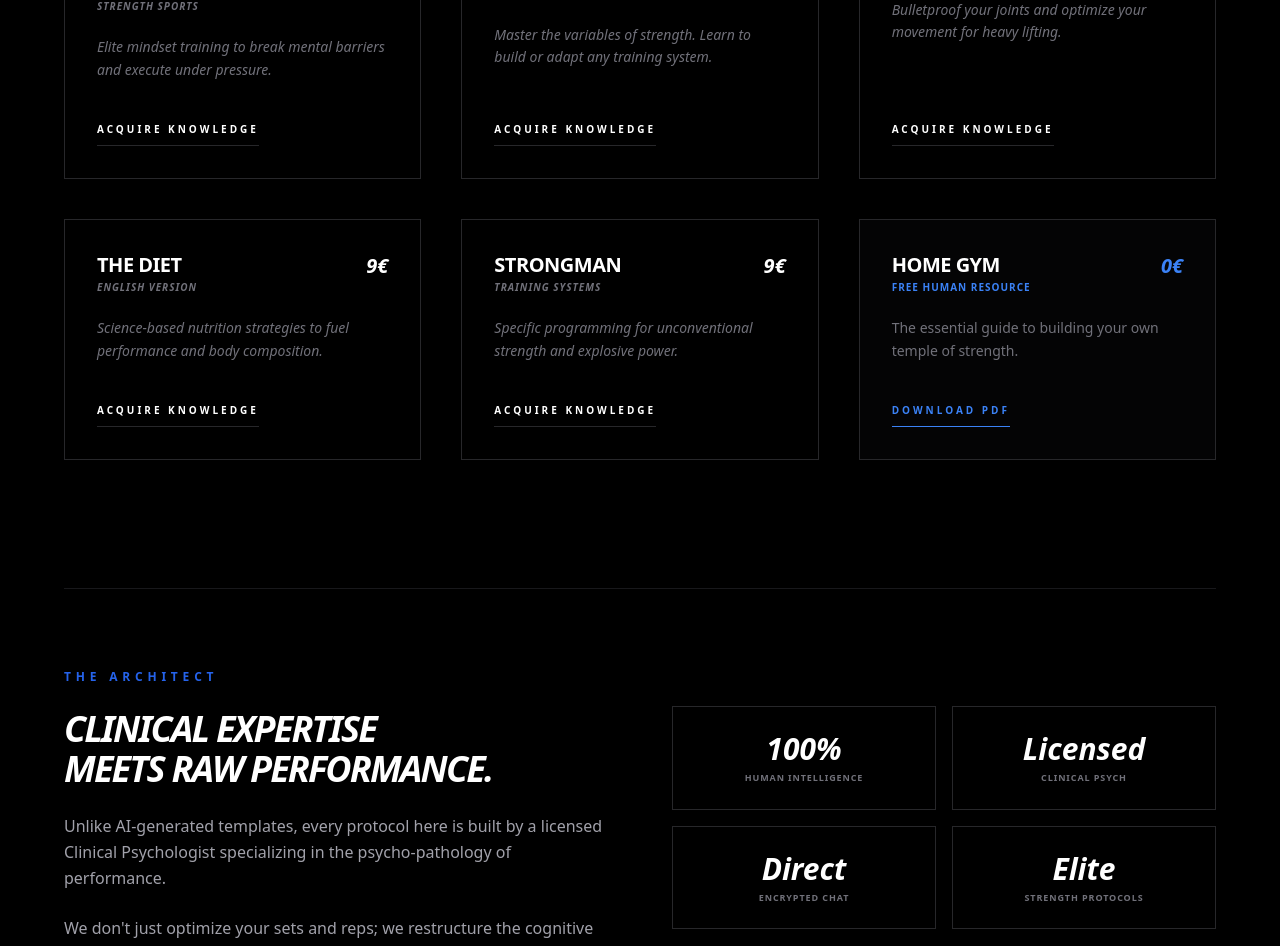
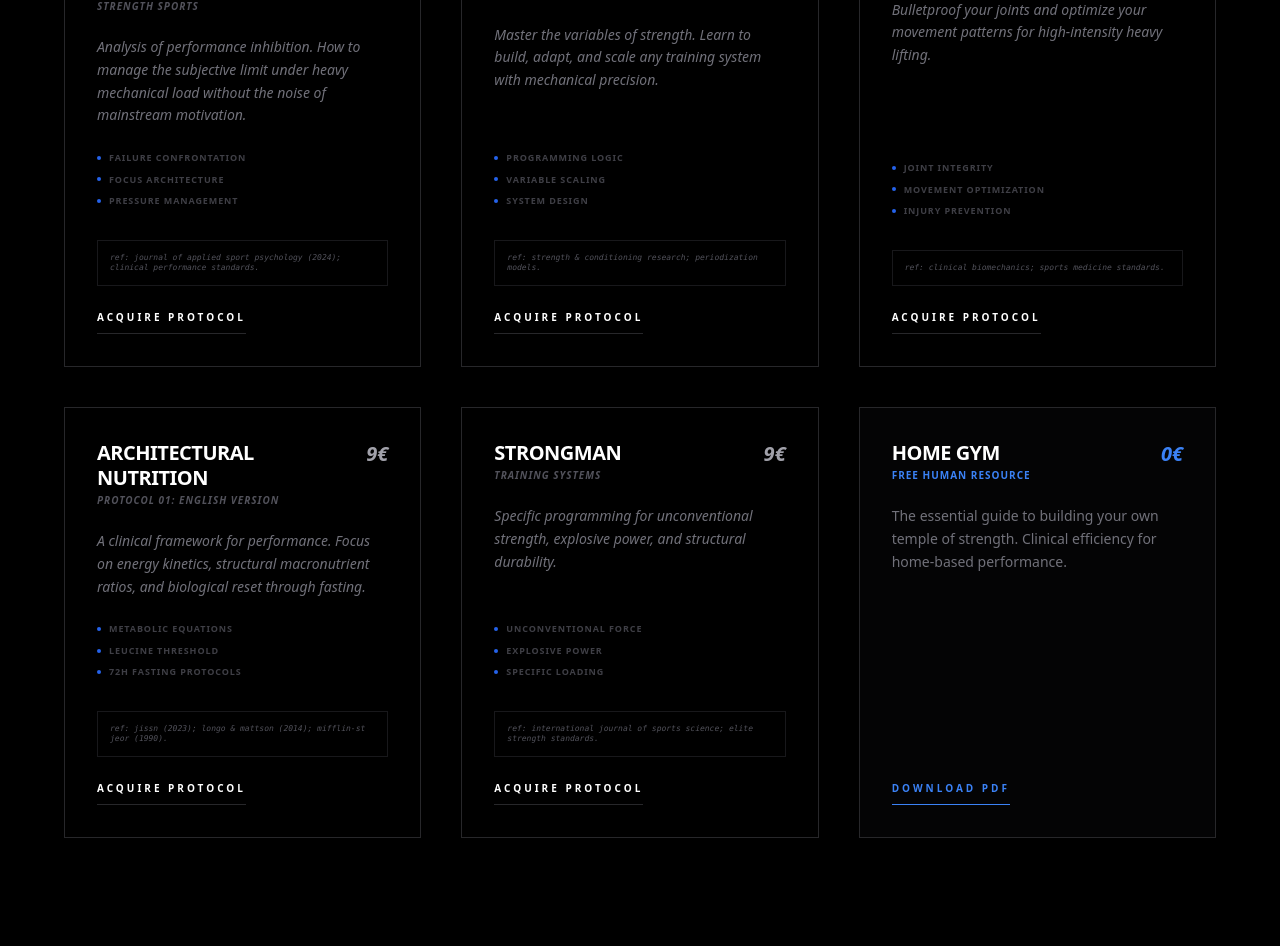
Before and after one commit to LeoParlaforce/parlaforce, a Next.js app: page /programs in a window 1280 px wide. Shown: the part 540-1486 px from the top of the page. Built offline with nearby package versions, Linux system fonts and the light colour scheme.

Commit message:
programs

```diff
--- a/app/programs/page.tsx
+++ b/app/programs/page.tsx
@@ -20,45 +20,55 @@ const mainApp = {
 
 const guides = [
   {
-    title: "Psychological Guide",
+    title: "Psychological Protocol",
     subtitle: "Stop being a little b!tch in strength sports",
     price: "15€",
-    description: "Elite mindset training to break mental barriers and execute under pressure.",
+    description: "Analysis of performance inhibition. How to manage the subjective limit under heavy mechanical load without the noise of mainstream motivation.",
+    features: ["Failure Confrontation", "Focus Architecture", "Pressure Management"],
+    references: "Ref: Journal of Applied Sport Psychology (2024); Clinical performance standards.",
     link: "https://buy.stripe.com/6oE2bfGzln310EBq3zDeJ5HH",
   },
   {
     title: "Create Your Program",
     subtitle: "Customization & Design",
     price: "12€",
-    description: "Master the variables of strength. Learn to build or adapt any training system.",
+    description: "Master the variables of strength. Learn to build, adapt, and scale any training system with mechanical precision.",
+    features: ["Programming Logic", "Variable Scaling", "System Design"],
+    references: "Ref: Strength & Conditioning Research; Periodization Models.",
     link: "https://buy.stripe.com/6oE2bfGzln310EBqOQE5vPij",
   },
   {
     title: "Mobility",
     subtitle: "Reinforce your body",
     price: "12€",
-    description: "Bulletproof your joints and optimize your movement for heavy lifting.",
+    description: "Bulletproof your joints and optimize your movement patterns for high-intensity heavy lifting.",
+    features: ["Joint Integrity", "Movement Optimization", "Injury Prevention"],
+    references: "Ref: Clinical Biomechanics; Sports Medicine Standards.",
     link: "https://buy.stripe.com/6oE2bfGzln310EBq2zrmKT7o",
   },
   {
-    title: "The Diet",
-    subtitle: "English Version",
+    title: "Architectural Nutrition",
+    subtitle: "Protocol 01: English Version",
     price: "9€",
-    description: "Science-based nutrition strategies to fuel performance and body composition.",
+    description: "A clinical framework for performance. Focus on energy kinetics, structural macronutrient ratios, and biological reset through fasting.",
+    features: ["Metabolic Equations", "Leucine Threshold", "72h Fasting Protocols"],
+    references: "Ref: JISSN (2023); Longo & Mattson (2014); Mifflin-St Jeor (1990).",
     link: "https://buy.stripe.com/6oE2bfGzln310EBq5UnMtkxl",
   },
   {
     title: "Strongman",
     subtitle: "Training Systems",
     price: "9€",
-    description: "Specific programming for unconventional strength and explosive power.",
+    description: "Specific programming for unconventional strength, explosive power, and structural durability.",
+    features: ["Unconventional Force", "Explosive Power", "Specific Loading"],
+    references: "Ref: International Journal of Sports Science; Elite Strength Standards.",
     link: "https://buy.stripe.com/6oE2bfGzln310EBqT1Eicmj9",
   },
 ]
 
 export default function ProgramsPage() {
   return (
-    <div className="min-h-screen bg-black text-white py-24 px-6 font-sans">
+    <div className="min-h-screen bg-black text-white py-24 px-6 font-sans lowercase">
       <div className="max-w-6xl mx-auto">
 
         {/* Header Section */}
@@ -83,30 +93,52 @@ export default function ProgramsPage() {
           </h2>
           <div className="grid grid-cols-1 md:grid-cols-2 lg:grid-cols-3 gap-10">
             {guides.map((guide, idx) => (
-              <div key={idx} className="group border border-zinc-800 p-8 flex flex-col hover:border-zinc-500 transition-all duration-300">
+              <a
+                key={idx}
+                href={guide.link}
+                target="_blank"
+                rel="noopener noreferrer"
+                className="group border border-zinc-800 p-8 flex flex-col hover:border-blue-600 hover:bg-zinc-950 transition-all duration-300"
+              >
                 <div className="flex justify-between items-start mb-6">
-                  <h3 className="text-xl font-black uppercase leading-tight tracking-tight max-w-[70%]">
+                  <h3 className="text-xl font-black uppercase leading-tight tracking-tight max-w-[75%] group-hover:text-blue-500 transition-colors">
                     {guide.title}
-                    <span className="block text-zinc-500 text-[10px] mt-1 uppercase font-bold tracking-widest italic">
+                    <span className="block text-zinc-600 text-[10px] mt-1 uppercase font-bold tracking-widest italic">
                       {guide.subtitle}
                     </span>
                   </h3>
-                  <span className="text-xl font-black italic">{guide.price}</span>
+                  <span className="text-xl font-black italic text-zinc-400 group-hover:text-white">{guide.price}</span>
                 </div>
-                <p className="text-zinc-500 text-sm mb-10 flex-grow leading-relaxed italic">
+
+                <p className="text-zinc-500 text-sm mb-6 flex-grow leading-relaxed normal-case italic">
                   {guide.description}
                 </p>
-                <a
-                  href={guide.link}
-                  className="text-[10px] font-black uppercase tracking-[0.3em] border-b border-zinc-800 pb-2 self-start hover:text-blue-600 hover:border-blue-600 transition-all"
-                >
-                  Acquire Knowledge
-                </a>
-              </div>
+
+                <div className="space-y-2 mb-8 text-[9px] uppercase tracking-widest text-zinc-700 font-bold group-hover:text-zinc-500">
+                  {guide.features.map((f, i) => (
+                    <div key={i} className="flex items-center gap-2">
+                      <span className="w-1 h-1 bg-blue-600 rounded-full" /> {f}
+                    </div>
+                  ))}
+                </div>
+
+                <div className="mb-6 p-3 bg-black border border-zinc-900 group-hover:border-blue-900 transition-colors">
+                  <p className="text-[8px] text-zinc-600 font-mono leading-tight italic">
+                    {guide.references}
+                  </p>
+                </div>
+
+                <div className="text-[10px] font-black uppercase tracking-[0.3em] border-b border-zinc-800 pb-2 self-start group-hover:text-blue-600 group-hover:border-blue-600 transition-all">
+                  Acquire Protocol
+                </div>
+              </a>
             ))}
 
-            {/* FREE GUIDE (Home Gym) */}
-            <div className="border border-zinc-800 p-8 flex flex-col bg-zinc-900/20">
+            {/* FREE GUIDE (Home Gym) - Fully Clickable */}
+            <Link
+              href="/protected_pdfs/home gym - guide.pdf"
+              className="group border border-zinc-800 p-8 flex flex-col bg-zinc-900/20 hover:border-blue-500 hover:bg-zinc-900/40 transition-all duration-300"
+            >
               <div className="flex justify-between items-start mb-6">
                 <h3 className="text-xl font-black uppercase leading-tight tracking-tight">
                   Home Gym
@@ -116,16 +148,13 @@ export default function ProgramsPage() {
                 </h3>
                 <span className="text-xl font-black italic text-blue-500">0€</span>
               </div>
-              <p className="text-zinc-500 text-sm mb-10 flex-grow leading-relaxed">
-                The essential guide to building your own temple of strength.
+              <p className="text-zinc-500 text-sm mb-10 flex-grow leading-relaxed normal-case">
+                The essential guide to building your own temple of strength. Clinical efficiency for home-based performance.
               </p>
-              <Link
-                href="/protected_pdfs/home gym - guide.pdf"
-                className="text-[10px] font-black uppercase tracking-[0.3em] border-b border-blue-500 pb-2 self-start hover:text-white transition-all text-blue-500"
-              >
+              <div className="text-[10px] font-black uppercase tracking-[0.3em] border-b border-blue-500 pb-2 self-start group-hover:text-white transition-all text-blue-500">
                 Download PDF
-              </Link>
-            </div>
+              </div>
+            </Link>
           </div>
         </section>
 
@@ -134,10 +163,10 @@ export default function ProgramsPage() {
           <div>
             <h2 className="text-xs font-black uppercase tracking-[0.4em] text-blue-600 mb-6">The Architect</h2>
             <h3 className="text-4xl font-black uppercase tracking-tighter mb-6 italic">Clinical Expertise <br/> meets Raw Performance.</h3>
-            <p className="text-zinc-400 leading-relaxed mb-6">
-              Unlike AI-generated templates, every protocol here is built by a licensed Clinical Psychologist specializing in the psycho-pathology of performance.
+            <p className="text-zinc-400 leading-relaxed mb-6 normal-case">
+              Unlike AI-generated templates, every protocol here is built by a licensed Clinical Psychologist specializing in the pathology of performance.
             </p>
-            <p className="text-zinc-400 leading-relaxed">
+            <p className="text-zinc-400 leading-relaxed normal-case">
               We don't just optimize your sets and reps; we restructure the cognitive architecture that dictates your physical output.
             </p>
           </div>
@@ -161,9 +190,14 @@ export default function ProgramsPage() {
           </div>
         </section>
 
-        {/* FEATURED: THE APP (The 1:1 Connection) */}
+        {/* FEATURED: THE APP (The 1:1 Connection) - Fully Clickable */}
         <section className="mb-24">
-          <div className="group relative border-2 border-blue-600 bg-zinc-950 p-8 md:p-16 overflow-hidden transition-all">
+          <a
+            href={mainApp.link}
+            target="_blank"
+            rel="noopener noreferrer"
+            className="group relative block border-2 border-blue-600 bg-zinc-950 p-8 md:p-16 overflow-hidden transition-all hover:bg-zinc-900"
+          >
             <div className="relative z-10 flex flex-col lg:flex-row justify-between items-start lg:items-center gap-10">
               <div className="max-w-2xl">
                 <div className="flex items-center gap-4 mb-6">
@@ -177,7 +211,7 @@ export default function ProgramsPage() {
                 <h2 className="text-5xl md:text-7xl font-black mb-6 uppercase tracking-tighter italic">
                   {mainApp.title}
                 </h2>
-                <p className="text-zinc-400 text-lg md:text-xl leading-relaxed mb-6">
+                <p className="text-zinc-400 text-lg md:text-xl leading-relaxed mb-6 normal-case">
                   {mainApp.description}
                 </p>
                 <ul className="text-zinc-600 text-xs uppercase font-bold tracking-[0.2em] space-y-3">
@@ -190,15 +224,12 @@ export default function ProgramsPage() {
                 <div className="text-6xl font-black mb-8 italic">
                   {mainApp.price}<span className="text-xl text-zinc-500 font-normal"> {mainApp.period}</span>
                 </div>
-                <a
-                  href={mainApp.link}
-                  className="inline-block w-full lg:w-auto bg-white text-black hover:bg-blue-600 hover:text-white font-black uppercase py-6 px-14 transition-all text-sm tracking-widest text-center"
-                >
+                <div className="inline-block w-full lg:w-auto bg-white text-black group-hover:bg-blue-600 group-hover:text-white font-black uppercase py-6 px-14 transition-all text-sm tracking-widest text-center">
                   Start The Conversation
-                </a>
+                </div>
               </div>
             </div>
-          </div>
+          </a>
         </section>
 
         {/* Navigation Footer */}
```
